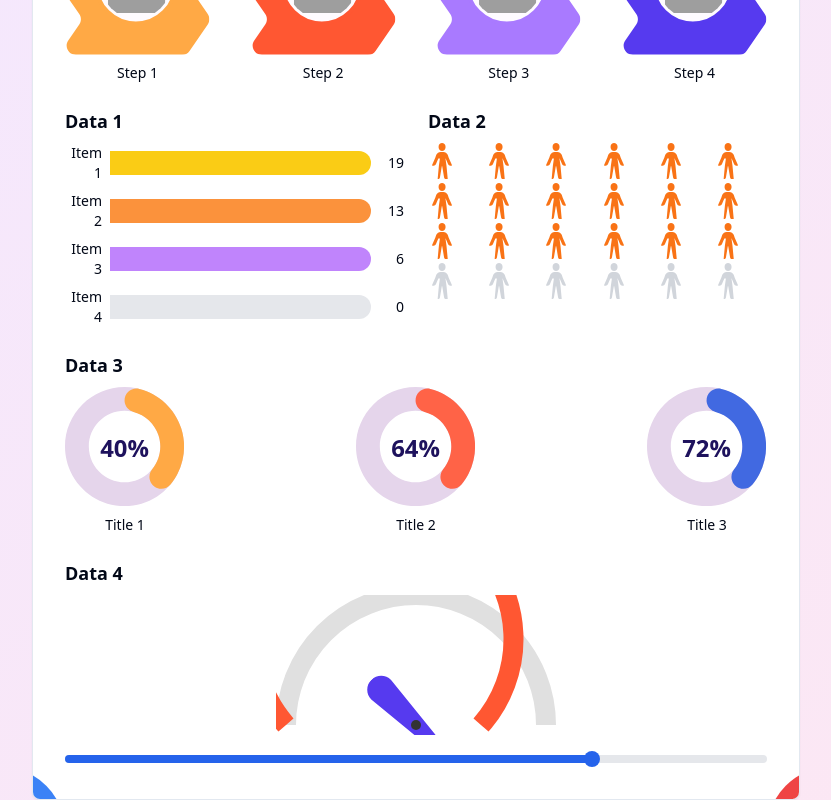
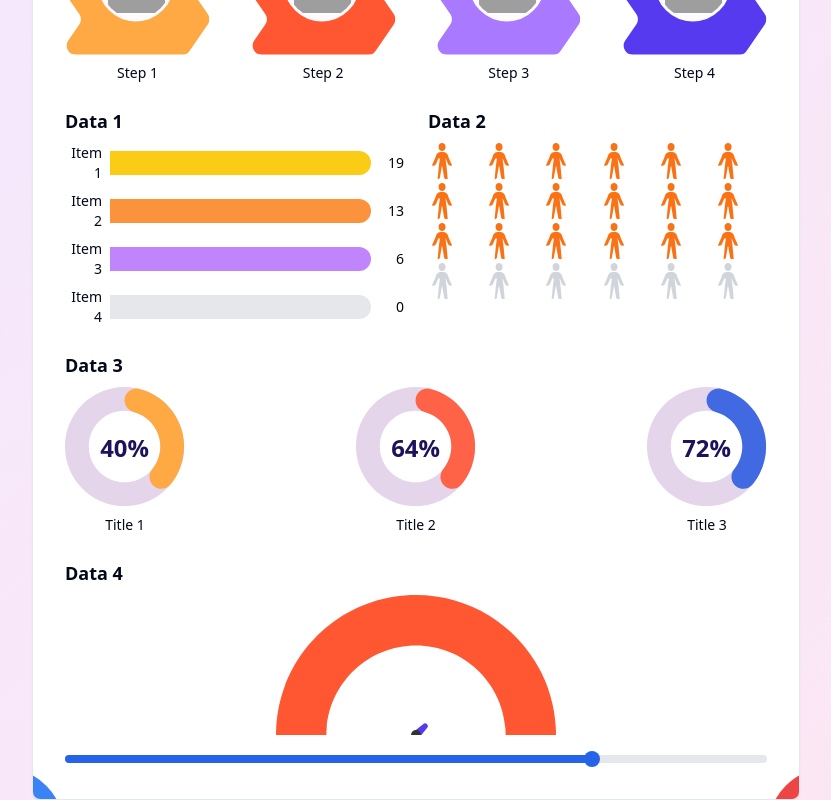
Before and after one commit to GPT-Engineer-App/dashboard-replicator, a React (Vite) app: page / in a window 1280 px wide. Shown: the part 290-1090 px from the top of the page, without its empty margins (224-1055 px from the left). Built offline with nearby package versions, Linux system fonts and the light colour scheme; grey boxes are pictures that could not be loaded.

Commit message:
GPT Engineer Update [skip gpt_engineer]

```diff
--- a/src/components/DynamicGauge.jsx
+++ b/src/components/DynamicGauge.jsx
@@ -5,39 +5,36 @@ const DynamicGauge = ({ percentage }) => {
   const clampedPercentage = Math.min(100, Math.max(0, percentage));
 
   // Calculate the angle for the gauge needle
-  const angle = (clampedPercentage / 100) * 180;
+  const angle = (clampedPercentage / 100) * 180 - 90;
+
+  // Calculate the pivot point (7/8 from the top of the needle)
+  const needleHeight = 127;
+  const pivotOffset = needleHeight * 7/8;
 
   return (
     <svg xmlns="http://www.w3.org/2000/svg" width="280" height="140" viewBox="0 0 280 140">
-      {/* Gauge background */}
-      <path
-        d="M 10 130 A 130 130 0 0 1 270 130"
-        fill="none"
-        stroke="#e0e0e0"
-        strokeWidth="20"
-      />
-      {/* Gauge fill */}
-      <path
-        d={`M 10 130 A 130 130 0 ${clampedPercentage > 50 ? 1 : 0} 1 ${10 + 260 * (clampedPercentage / 100)} 130`}
-        fill="none"
-        stroke="#ff5732"
-        strokeWidth="20"
-      />
-      {/* Needle */}
-      <g transform={`rotate(${angle}, 140, 130)`}>
-        <svg x="125.25" y="66.5" width="29.5" height="127" viewBox="0 0 29.5 127">
+      <defs>
+        <clipPath id="gaugeMask">
+          <path d="M0,140C0,62.68,62.68,0,140,0s140,62.68,140,140h-50.4c0-49.48-40.11-89.6-89.6-89.6s-89.6,40.11-89.6,89.6H0Z"/>
+        </clipPath>
+      </defs>
+      <rect x="-28" y="-14" width="336" height="168" fill="#fff"/>
+      <g clipPath="url(#gaugeMask)">
+        <rect x="-28" y="-14" width="336" height="168" fill="#ff5732"/>
+      </g>
+      <g transform={`rotate(${angle}, 140, 140)`}>
+        <svg x="125.25" y="13" width="29.5" height="127" viewBox="0 0 29.5 127">
           <defs>
             <clipPath id="needleClip">
               <rect width="29.5" height="127"/>
             </clipPath>
           </defs>
-          <g clipPath="url(#needleClip)">
+          <g clipPath="url(#needleClip)" transform={`translate(0 ${pivotOffset})`}>
             <path d="M28.3,113.2c0,7.7-6.3,13.9-14,13.8c-7.7,0-13.9-6.3-13.8-14L12.1,3.2c0-1,0.5-1.9,1.4-2.4c0.9-0.5,1.9-0.5,2.8,0c0.9,0.5,1.4,1.4,1.4,2.4L28.3,113.2z" fill="#563AEF"/>
           </g>
         </svg>
       </g>
-      {/* Center point */}
-      <circle cx="140" cy="130" r="5" fill="#333" />
+      <circle cx="140" cy="140" r="5" fill="#333" />
     </svg>
   );
 };
```
